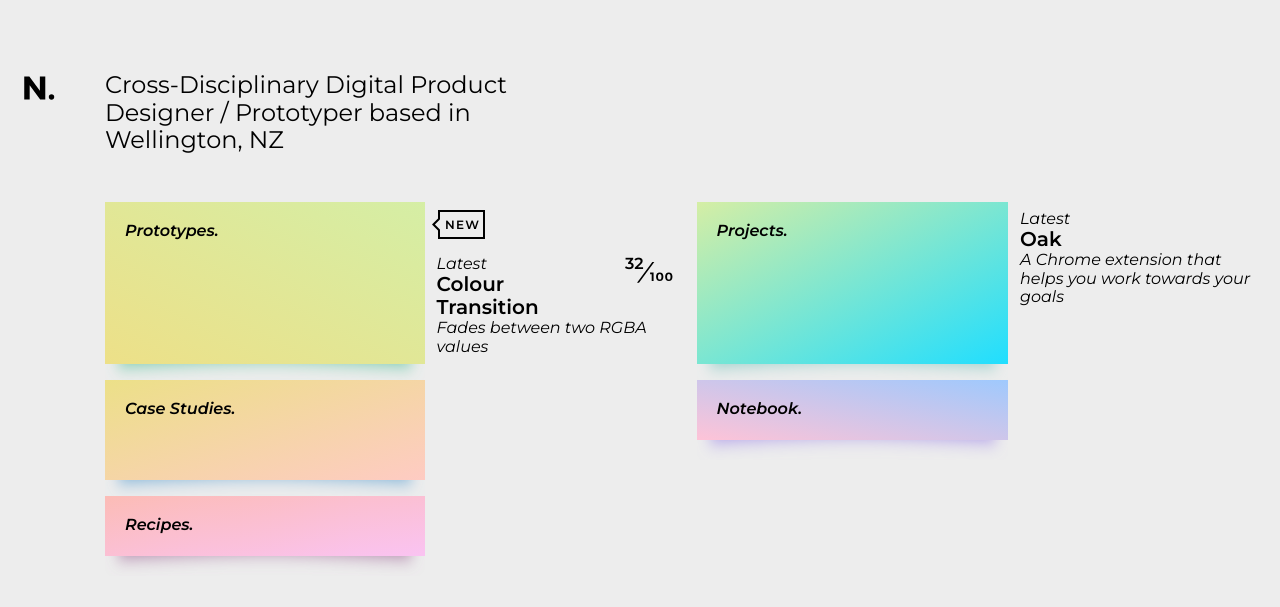
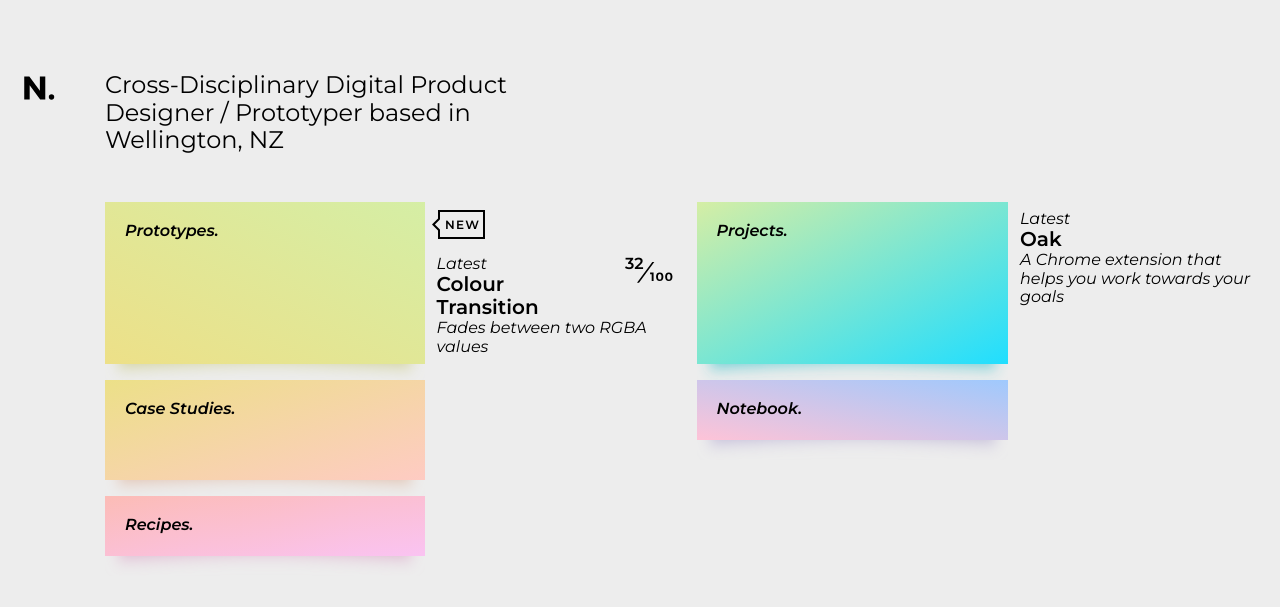
Before and after one commit to nickmangos/portfolio-v2, a Jekyll site: the page built from index.html, in a window 1280 px wide. Shown: the top 607 px of the page. Built offline with Jekyll 4.4.1, drawn with Linux system fonts in a browser that asks for light colours; Markdown is read by kramdown in place of the engine named in the settings.

Commit message:
Change shadow colour on break

```diff
--- a/css/main.css
+++ b/css/main.css
@@ -634,7 +634,8 @@ header {
   -webkit-transform: rotateY(10deg);
           transform: rotateY(10deg);
   transition: .2s;
-  z-index: 1; }
+  z-index: 1;
+  cursor: pointer; }
   .card__wrapper:hover svg {
     opacity: .6;
     -webkit-transform: skewY(-2deg);
@@ -869,12 +870,12 @@ aside:empty {
   .card__recipes {
     background: linear-gradient(to right bottom, #FCBCB6 0%, #FAC3F2 100%); }
   .card__shadow.alpha {
-    fill: #57C19b; }
+    fill: #C6C77B; }
   .card__shadow.bravo {
-    fill: #7AC5BE; }
+    fill: #36C0C9; }
   .card__shadow.charlie {
-    fill: #5EA1D2; }
+    fill: #DDB199; }
   .card__shadow.delta {
-    fill: #A18BE9; }
+    fill: #B3A9D2; }
   .card__shadow.echo {
-    fill: #A06A99; } }
+    fill: #DAA3C6; } }
--- a/prototype.html
+++ b/prototype.html
@@ -49,7 +49,7 @@ title: Colour Transition
 		<div class="info info--second">
 			<h2>Tags</h2>
 			<ul class="info__tags">
-				<li>MODULE</li><li>COLOUR</li>
+				<li>MODULE</li><li>COLOUR</li><li>RGBA</li>
 			</ul>
 			<a class="info__button button">GITHUB
 				<svg width="21" height="20" viewBox="0 0 21 20">
```
Also changed, not shown: _scss/module.scss (+6 -5 lines).
